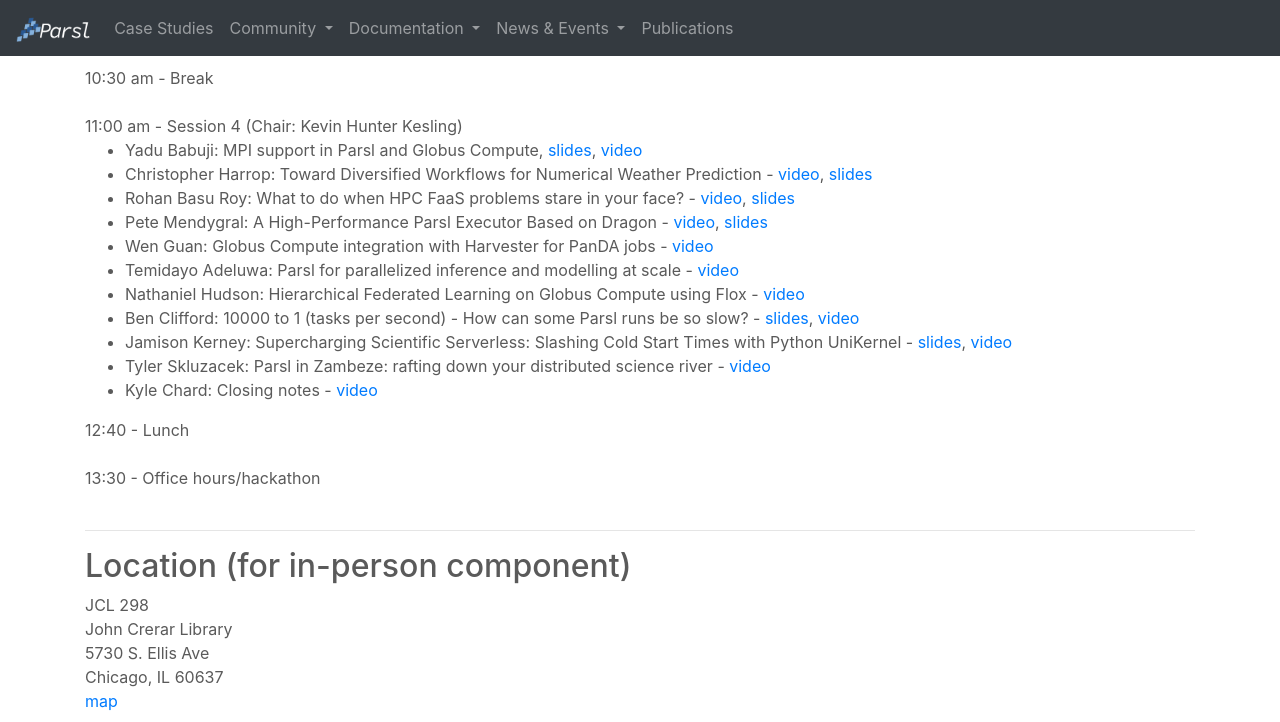
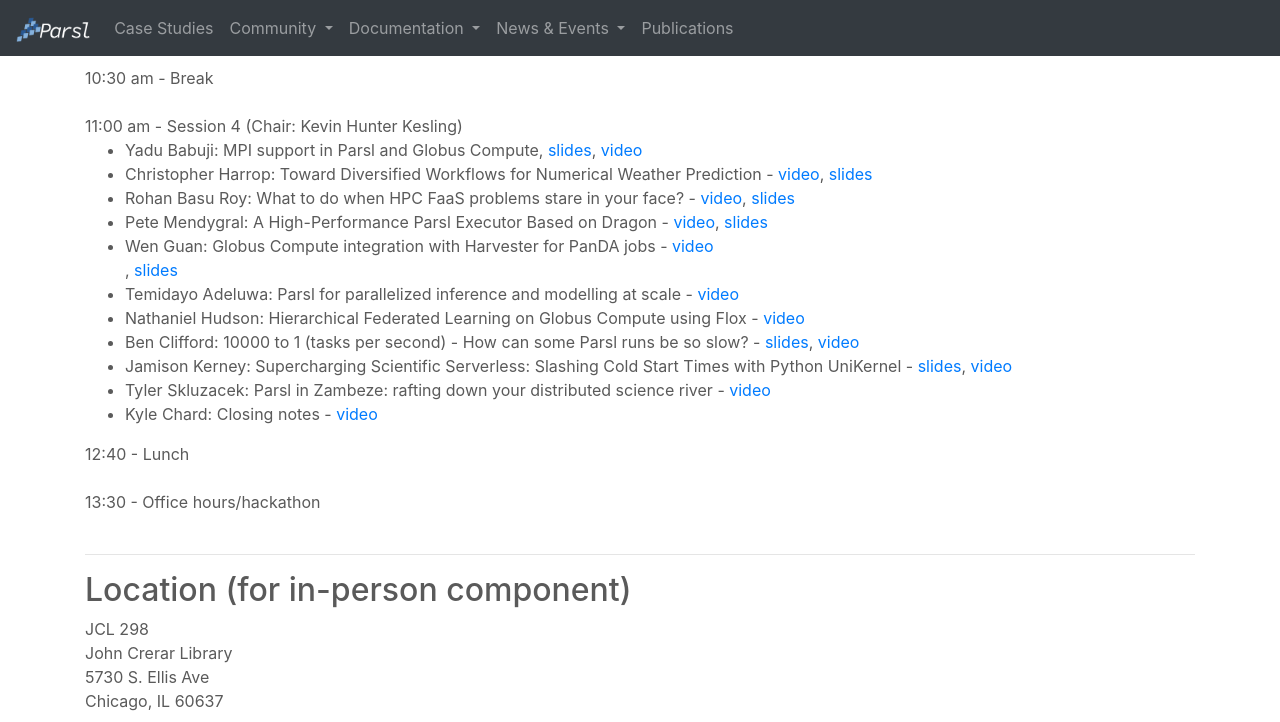
Before and after one commit to Parsl/parsl.github.io, a Jekyll site: the page built from parslfest/parslfest2023.html, in a window 1280 px wide and 900 px high, scrolled down 2154 px, cut to the strip 0-722 px from the top of the window. Built offline with Jekyll 4.4.1, drawn with Linux system fonts in a browser that asks for light colours.

Commit message:
Linking Weng Guan's slides

```diff
--- a/parslfest/parslfest2023.html
+++ b/parslfest/parslfest2023.html
@@ -113,7 +113,7 @@
 		<li>Christopher Harrop: Toward Diversified Workflows for Numerical Weather Prediction - <a href="https://youtu.be/Tgzl6_oHuAs">video</a>, <a href="2023/harrop-nwpworkflows.pdf" target="_blank">slides</a></li>
 		<li>Rohan Basu Roy: What to do when HPC FaaS problems stare in your face? - <a href="https://youtu.be/pTJ8Ce3fMgA">video</a>, <a href="2023/roy-faas-problems.pdf" target="_blank">slides</a></li>
 		<li>Pete Mendygral: A High-Performance Parsl Executor Based on Dragon - <a href="https://youtu.be/3ie-SRnCh4A">video</a>, <a href="2023/mendygral-parsldragon.pdf" target="_blank">slides</a></li>
-		<li>Wen Guan: Globus Compute integration with Harvester for PanDA jobs - <a href="https://youtu.be/KpDmY9gAaTQ">video</a></li>
+		<li>Wen Guan: Globus Compute integration with Harvester for PanDA jobs - <a href="https://youtu.be/KpDmY9gAaTQ">video</a></li>, <a href="2023/wenguan-gc-pandas.pdf" target="_blank">slides</a></li>
 		<li>Temidayo Adeluwa: Parsl for parallelized inference and modelling at scale - <a href="https://youtu.be/Erfbm_XAI6M">video</a></li>
 		<li>Nathaniel Hudson: Hierarchical Federated Learning on Globus Compute using Flox - <a href="https://youtu.be/uKE_uvPNcus">video</a></li>
 		<li>Ben Clifford: 10000 to 1 (tasks per second) - How can some Parsl runs be so slow? - <a href="2023/clifford-10000.pdf">slides</a>, <a href="https://youtu.be/eNppl6_ggiY">video</a></li>
```
